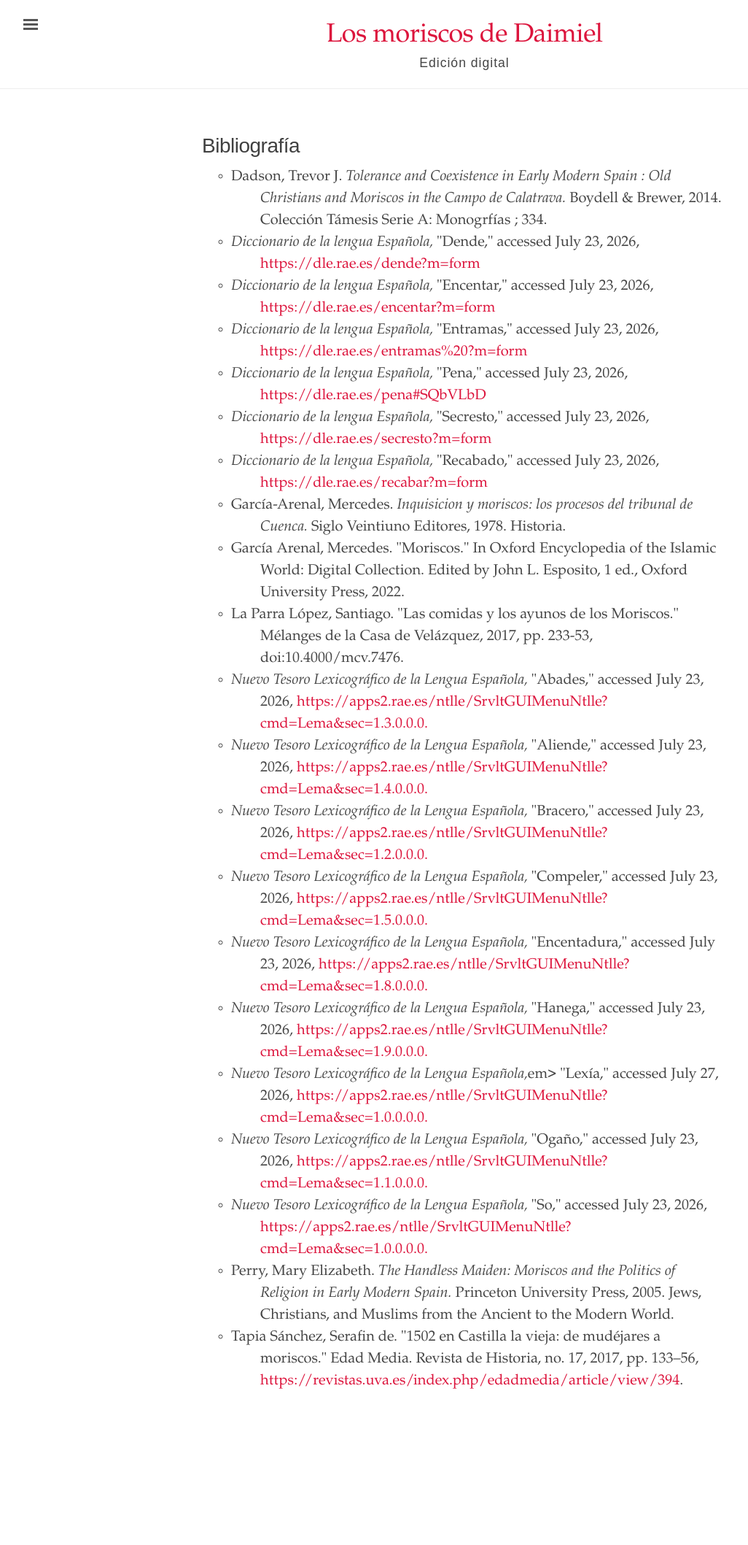
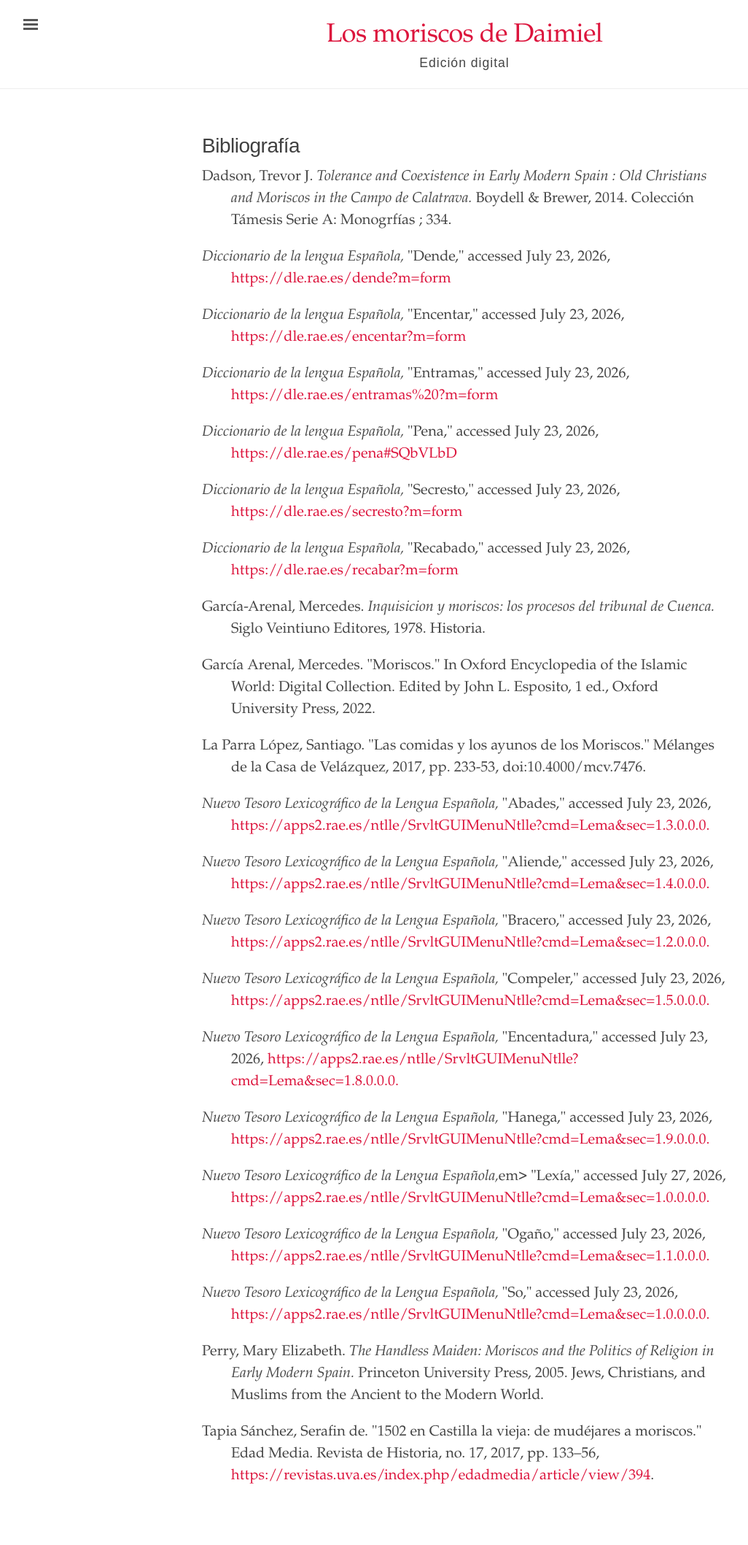
Before and after one commit to digbmc/moriscos-daimel, a Jekyll site: the page built from bibliografia.md, in a window 1280 px wide. Shown: the whole page at 73% size, without its empty margins (3-1029 px from the left). Built offline with Jekyll 4.4.1, drawn with Linux system fonts in a browser that asks for light colours; before the commit the page ends 1987 px from its top, so only the background shows below that.

Commit message:
Changes done during meeting.

```diff
--- a/_layouts/manuscrito.html
+++ b/_layouts/manuscrito.html
@@ -13,7 +13,9 @@ layout: default
                     style="max-width:95%;height:auto;margin:10px 0;">
                     </a>
                     <figcaption>
-                        <em>El proceso de Mayor Garcia: {{ page.title }}</em>
+                        <em>El proceso de Mayor Garcia: {{ page.title }}</em><br>
+                        {% assign num_pagina = page.order | plus: 24 %}
+                        <a href="{{ site.baseurl }}/edicion-moderna/#{{ num_pagina }}">Ver la edición moderna</a>
                     </figcaption>
                 </figure>
             </div>
@@ -74,8 +76,6 @@ layout: default
         {% endfor %}
     </select>
 </div>
-{% assign num_pagina = page.order | plus: 24 %}
-<a href="{{ site.baseurl }}/edicion-moderna/#{{ num_pagina }}" style="margin-left: 2.5rem;">Ver la edición moderna</a>
 <script>
 document.getElementById("cambio").addEventListener("change", function () {
     if (this.value) {
--- a/_sass/_ed.scss
+++ b/_sass/_ed.scss
@@ -132,7 +132,7 @@ h3, h4, h5, h6 {
 }
 
 h3 {
-  margin-top: 1.5rem;
+  /*margin-top: 1.5rem;*/
 }
 
 
@@ -540,7 +540,7 @@ div.narrative,
 }
 
 div.toc {
-  max-width: 34rem;
+  max-width: 48rem;
   padding-left:  1rem;
   padding-right: 1rem;
   margin-left:  auto;
@@ -843,15 +843,15 @@ div.editions a {
   height: 15em;
   width: 15em;
   */
-  border-radius: 25px;
   height: 50px;
   min-width: 250px;
   padding: 10px;
-  background-color: yellow;
+  background-color: #ac4142;
+  outline: solid #ac4142;
   color: white;
 }
 .box span {
-  color: #ac4142;
+  color: white;
   font-size: 1em;
   text-align: center;
 }
--- a/bibliografia.md
+++ b/bibliografia.md
@@ -3,70 +3,68 @@ layout: page
 title: Bibliografía
 nav_order: 5
 ---
-<div class="hanging-list">
-    <ul>
-        <li>
+<div style="padding-left: 2em;text-indent: -2em;">
+        <p>
             Dadson, Trevor J. <em>Tolerance and Coexistence in Early Modern Spain : Old Christians and Moriscos in the Campo de Calatrava.</em> Boydell & Brewer, 2014. Colección Támesis Serie A: Monogrfías ; 334.
-        </li>
-        <li>
+        </p>
+        <p>
             <em>Diccionario de la lengua Española,</em> "Dende," accessed July 23, 2026, <a href="https://dle.rae.es/dende?m=form">https://dle.rae.es/dende?m=form</a>
-        </li>
-        <li>
+        </p>
+        <p>
             <em>Diccionario de la lengua Española,</em> "Encentar," accessed July 23, 2026, <a href="https://dle.rae.es/encentar?m=form">https://dle.rae.es/encentar?m=form</a>
-        </li>
-        <li>
+        </p>
+        <p>
             <em>Diccionario de la lengua Española,</em> "Entramas," accessed July 23, 2026, <a href="https://dle.rae.es/entramas%20?m=form">https://dle.rae.es/entramas%20?m=form</a>
-        </li>
-        <li>
+        </p>
+        <p>
             <em>Diccionario de la lengua Española,</em> "Pena," accessed July 23, 2026, <a href="https://dle.rae.es/pena#SQbVLbD">https://dle.rae.es/pena#SQbVLbD</a>
-        </li>
-        <li>
+        </p>
+        <p>
             <em>Diccionario de la lengua Española,</em> "Secresto," accessed July 23, 2026, <a href="https://dle.rae.es/secresto?m=form">https://dle.rae.es/secresto?m=form</a>
-        </li>
-        <li>
+        </p>
+        <p>
             <em>Diccionario de la lengua Española,</em> "Recabado," accessed July 23, 2026, <a href="https://dle.rae.es/recabar?m=form">https://dle.rae.es/recabar?m=form</a>
-        </li>
-        <li>
+        </p>
+        <p>
             García-Arenal, Mercedes. <em>Inquisicion y moriscos: los procesos del tribunal de Cuenca.</em> Siglo Veintiuno Editores, 1978. Historia.
-        </li>
-        <li>
+        </p>
+        <p>
             García Arenal, Mercedes. "Moriscos." In Oxford Encyclopedia of the Islamic World: Digital Collection. Edited by John L. Esposito, 1 ed., Oxford University Press, 2022.
-        </li>
-        <li>
+        </p>
+        <p>
             La Parra López, Santiago. "Las comidas y los ayunos de los Moriscos." Mélanges de la Casa de Velázquez, 2017, pp. 233-53, doi:10.4000/mcv.7476.
-        </li>
-        <li>
+        </p>
+        <p>
             <em>Nuevo Tesoro Lexicográfico de la Lengua Española,</em> "Abades," accessed July 23, 2026, <a href="https://apps2.rae.es/ntlle/SrvltGUIMenuNtlle?cmd=Lema&sec=1.3.0.0.0.">https://apps2.rae.es/ntlle/SrvltGUIMenuNtlle?cmd=Lema&sec=1.3.0.0.0.</a>
-        </li>
-        <li>
+        </p>
+        <p>
             <em>Nuevo Tesoro Lexicográfico de la Lengua Española,</em> "Aliende," accessed July 23, 2026, <a href="https://apps2.rae.es/ntlle/SrvltGUIMenuNtlle?cmd=Lema&sec=1.4.0.0.0.">https://apps2.rae.es/ntlle/SrvltGUIMenuNtlle?cmd=Lema&sec=1.4.0.0.0.</a>
-        </li>
-        <li>
+        </p>
+        <p>
             <em>Nuevo Tesoro Lexicográfico de la Lengua Española,</em> "Bracero," accessed July 23, 2026, <a href="https://apps2.rae.es/ntlle/SrvltGUIMenuNtlle?cmd=Lema&sec=1.2.0.0.0.">https://apps2.rae.es/ntlle/SrvltGUIMenuNtlle?cmd=Lema&sec=1.2.0.0.0.</a>
-        </li>
-        <li>
+        </p>
+        <p>
             <em>Nuevo Tesoro Lexicográfico de la Lengua Española,</em> "Compeler," accessed July 23, 2026, <a href="https://apps2.rae.es/ntlle/SrvltGUIMenuNtlle?cmd=Lema&sec=1.5.0.0.0.">https://apps2.rae.es/ntlle/SrvltGUIMenuNtlle?cmd=Lema&sec=1.5.0.0.0.</a>
-        </li>
-        <li>
+        </p>
+        <p>
             <em>Nuevo Tesoro Lexicográfico de la Lengua Española,</em> "Encentadura," accessed July 23, 2026, <a href="https://apps2.rae.es/ntlle/SrvltGUIMenuNtlle?cmd=Lema&sec=1.8.0.0.0.">https://apps2.rae.es/ntlle/SrvltGUIMenuNtlle?cmd=Lema&sec=1.8.0.0.0.</a>
-        </li>
-        <li>
+        </p>
+        <p>
             <em>Nuevo Tesoro Lexicográfico de la Lengua Española,</em> "Hanega," accessed July 23, 2026, <a href="https://apps2.rae.es/ntlle/SrvltGUIMenuNtlle?cmd=Lema&sec=1.9.0.0.0.">https://apps2.rae.es/ntlle/SrvltGUIMenuNtlle?cmd=Lema&sec=1.9.0.0.0.</a>
-        </li>
-        <li>
+        </p>
+        <p>
             <em>Nuevo Tesoro Lexicográfico de la Lengua Española,</em>em> "Lexía," accessed July 27, 2026, <a href="https://apps2.rae.es/ntlle/SrvltGUIMenuNtlle?cmd=Lema&sec=1.0.0.0.0.">https://apps2.rae.es/ntlle/SrvltGUIMenuNtlle?cmd=Lema&sec=1.0.0.0.0.</a>
-        </li>
-        <li>
+        </p>
+        <p>
             <em>Nuevo Tesoro Lexicográfico de la Lengua Española,</em> "Ogaño," accessed July 23, 2026, <a href="https://apps2.rae.es/ntlle/SrvltGUIMenuNtlle?cmd=Lema&sec=1.1.0.0.0.">https://apps2.rae.es/ntlle/SrvltGUIMenuNtlle?cmd=Lema&sec=1.1.0.0.0.</a>
-        </li>
-        <li>
+        </p>
+        <p>
             <em>Nuevo Tesoro Lexicográfico de la Lengua Española,</em> "So," accessed July 23, 2026, <a href="https://apps2.rae.es/ntlle/SrvltGUIMenuNtlle?cmd=Lema&sec=1.0.0.0.0.">https://apps2.rae.es/ntlle/SrvltGUIMenuNtlle?cmd=Lema&sec=1.0.0.0.0.</a>
-        </li>
-        <li>
+        </p>
+        <p>
             Perry, Mary Elizabeth. <em>The Handless Maiden: Moriscos and the Politics of Religion in Early Modern Spain.</em> Princeton University Press, 2005. Jews, Christians, and Muslims from the Ancient to the Modern World.
-        </li>
-        <li>
+        </p>
+        <p>
             Tapia Sánchez, Serafin de. "1502 en Castilla la vieja: de mudéjares a moriscos." Edad Media. Revista de Historia, no. 17, 2017, pp. 133–56, <a href="https://revistas.uva.es/index.php/edadmedia/article/view/394">https://revistas.uva.es/index.php/edadmedia/article/view/394</a>.
-        </li>
-    </ul>
+        </p>
 </div>
```
Also changed, not shown: _texts/folder-2-14v.md (+1 -1 lines), edicion-moderna.md (+23 -11 lines), sobre-el-proyecto.md (+8 -5 lines).
